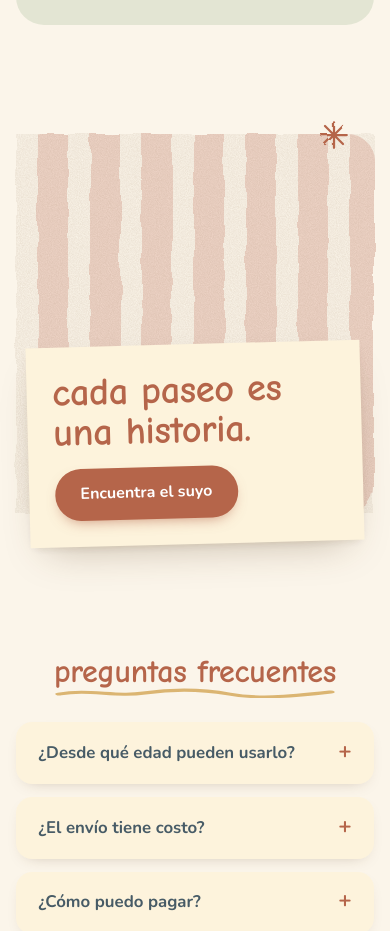
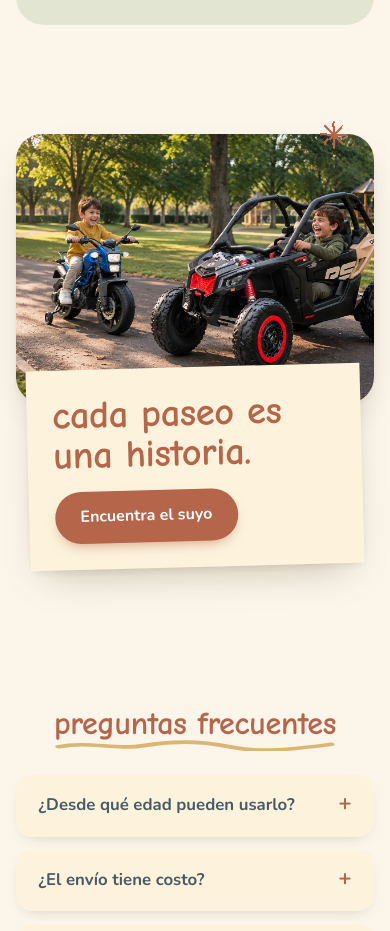
Before and after one commit to nataliaflorezvega/web-1, a plain HTML site: page index.html in a window 390 px wide. Shown: the part 4628-5559 px from the top of the page. Drawn offline with nearby package versions, Linux system fonts and the light colour scheme; a web font is replaced by a local one.

Commit message:
Foto de ambiente en 'cada paseo es una historia' (Can-Am y moto DLS-01)
- assets/ambiente/historia.webp en formato 16:9
- La tarjeta de texto queda debajo de la foto para no tapar a los niños

Co-Authored-By: Claude Opus 5.5 <noreply@anthropic.com>
Claude-Session: https://claude.ai/code/session_01Jb2BZudiHWMRAt6hu5krTP

```diff
--- a/css/filu.css
+++ b/css/filu.css
@@ -168,9 +168,9 @@ body.show-notes .note--static { display: inline-block; }
 .promise p { margin: 0; color: var(--ink); opacity: .8; }
 
 /* Estilo de vida */
-.lifestyle { position: relative; min-height: 440px; }
-.lifestyle__photo { position: absolute; inset: 0; border-radius: 26px; }
-.lifestyle__card { position: absolute; left: 6%; bottom: -30px; padding: 2rem 2.4rem; max-width: 460px; transform: rotate(-1.5deg); }
+.lifestyle { position: relative; margin-bottom: 110px; }
+.lifestyle__photo { display: block; width: 100%; aspect-ratio: 16 / 9; object-fit: cover; border-radius: 26px; box-shadow: var(--shadow); }
+.lifestyle__card { position: absolute; left: 5%; bottom: -100px; padding: 1.8rem 2.4rem; max-width: 440px; transform: rotate(-1.5deg); }
 .lifestyle__card h2 { font-size: 2.4rem; }
 .s3 { right: 6%; top: -14px; width: 38px; stroke: var(--terra); }
 
@@ -218,8 +218,9 @@ body.show-notes .note--static { display: inline-block; }
   .card { padding: 7px 7px 12px; }
   .promises-box { padding: 2rem 1.4rem; }
   .footer__grid { grid-template-columns: 1fr; }
-  .lifestyle { min-height: 380px; }
-  .lifestyle__card { left: 12px; right: 12px; padding: 1.6rem; }
+  .lifestyle { margin-bottom: 0; }
+  .lifestyle__photo { aspect-ratio: 4 / 3; object-position: 60% 50%; }
+  .lifestyle__card { position: relative; left: auto; bottom: auto; margin: -36px 12px 0; padding: 1.6rem; }
   .section { padding: 3.4rem 0; }
 }
 @media (prefers-reduced-motion: reduce) {
--- a/index.html
+++ b/index.html
@@ -166,9 +166,8 @@
     <section class="section section--tight">
       <div class="wrap">
         <div class="lifestyle">
-          <div class="lifestyle__photo stripes stripes--terra rough"></div>
+          <img class="lifestyle__photo" src="assets/ambiente/historia.webp" alt="Dos niños riendo en un parque: uno en una moto eléctrica azul y otro en un Can-Am Maverick" loading="lazy" />
           <div class="paper lifestyle__card lift">
-            <p class="note note--static">Aquí va una foto horizontal grande de niños jugando con sus Filü (formato 3:2)</p>
             <h2>cada paseo es una historia.</h2>
             <a href="catalogo.html" class="btn btn--solid">Encuentra el suyo</a>
           </div>
```
Also changed, not shown: assets/ambiente/historia.webp (added).
